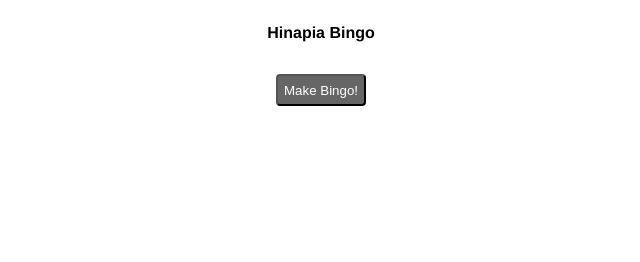
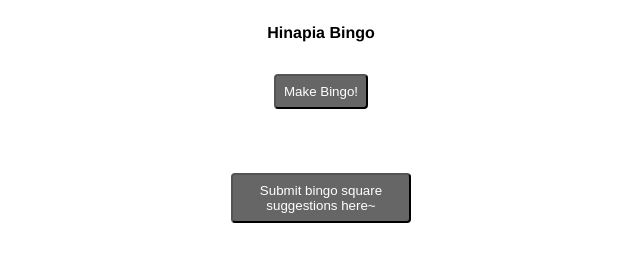
Before and after one commit to prstaq/hinapia-bingo, a plain HTML site: page index.html in a window 1280 px wide. Shown: the whole page, without its empty margins (319-959 px from the left). Drawn offline with Linux system fonts and the light colour scheme.

Commit message:
Update index file with form link for bingo square suggestions

```diff
--- a/index.html
+++ b/index.html
@@ -24,8 +24,9 @@
 			background-color: #666;
 			border-radius: 4px;
 			color: #fff;
-			height: 32px;
-			max-width: 120px
+			padding: 8px;
+			min-height: 32px;
+			max-width: 180px
 		}
 		.title {
 			margin: 16px 0px;
@@ -114,4 +115,5 @@
 	<button onclick="replaceExistingBingo()">Make Bingo!</button>
 	<div class="bingoContainer" id="bingoContainer">
 	</div>
+	<a href="https://forms.gle/WTLvwKYhaVY5dmBt5" target="__blank__"><button>Submit bingo square suggestions here~</button></a>
 </body>
```
